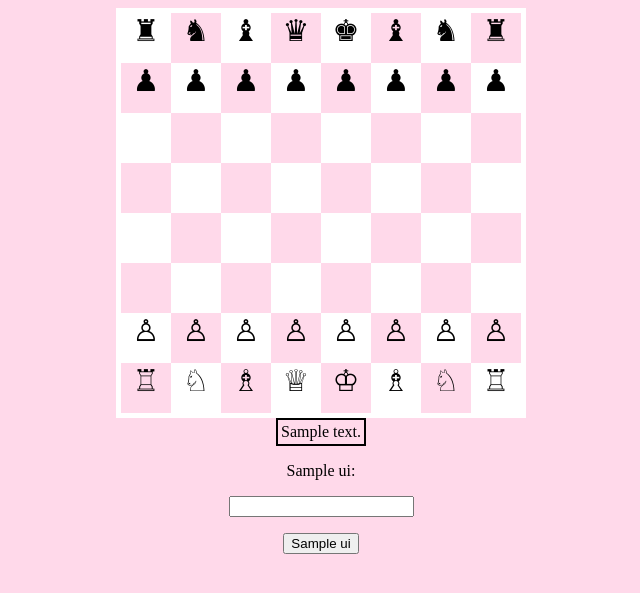
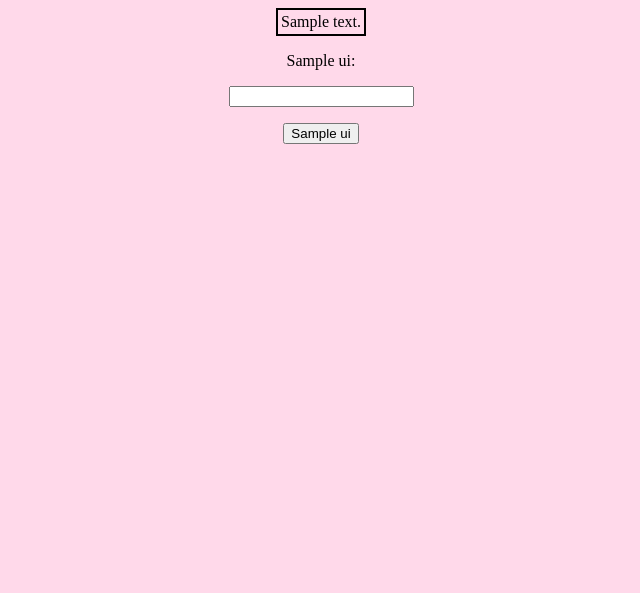
Before and after one commit to PohAnson/webchess, a Flask app: template templates/game.html in a window 1280 px wide. Shown: the top 593 px of the page, without its empty margins (319-959 px from the left). Run offline with Flask 2, Linux system fonts and the light colour scheme; the template is opened without the code that fills it: most values are stand-ins (such as "Sample title", 1, 10 or a date in 2020).

Commit message:
removed chesspieces

```diff
--- a/templates/game.html
+++ b/templates/game.html
@@ -57,7 +57,7 @@
   </style>
 </head>
 <body style="background-color: #ffd9ea;">
-  <div class="chessboard" style="text-align: center;">
+  <!-- <div class="chessboard" style="text-align: center;">
     <div class="white" style="colour: red;">&#9820;</div>
     <div class="black">&#9822;</div>
     <div class="white">&#9821;</div>
@@ -129,7 +129,7 @@
     <div class="white">&#9815;</div>
     <div class="black">&#9816;</div>
     <div class="white">&#9814;</div>
-  </div>
+  </div> -->
 
   <body>
     <div style="text-align: center;">
```
